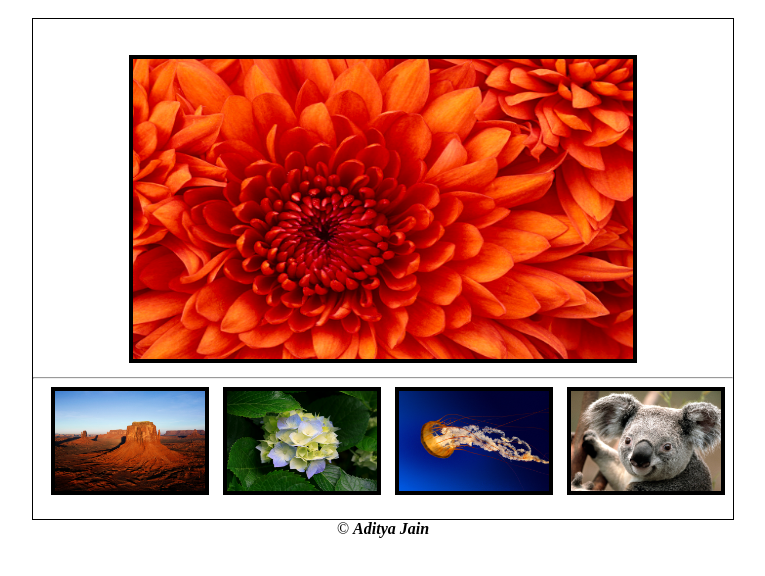
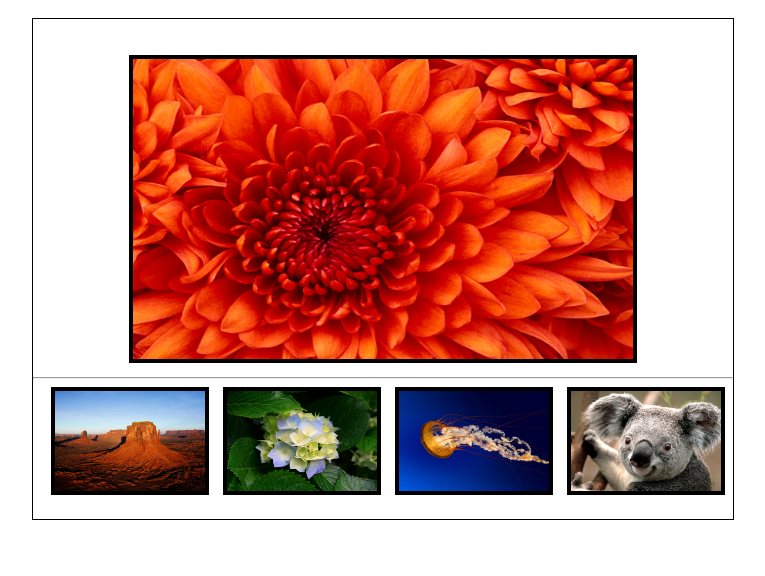
Before and after one commit to ErAdityaJain/imagegallery.github.io, a plain HTML site: page index.html in a window 1280 px wide. Shown: the part 48-624 px from the top of the page, without its empty margins (257-1022 px from the left). Drawn offline with Linux system fonts and the light colour scheme.

Commit message:
Update index.html

```diff
--- a/index.html
+++ b/index.html
@@ -60,9 +60,7 @@
 
 </div>
 <center>
-	<!--author = Aditya Jain-->
 
-	<footer>&copy; <b><i>Aditya Jain</i></b></footer>
 
 </body>
 </html>
```
